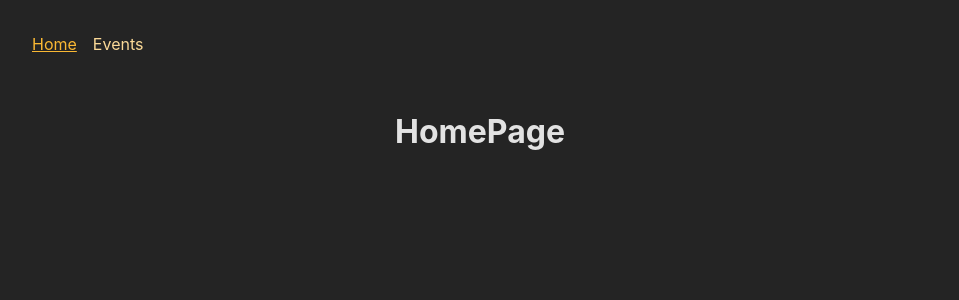
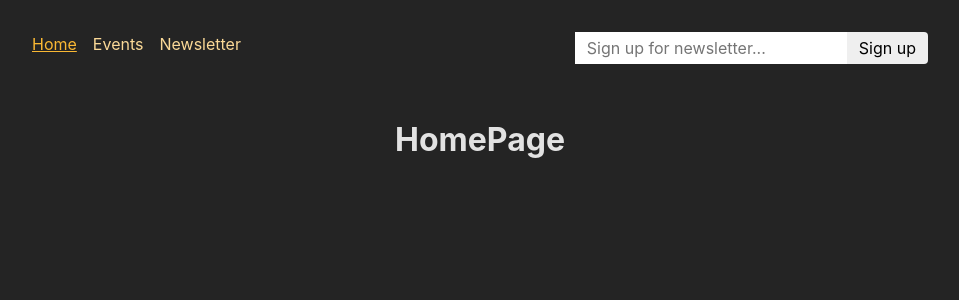
Before and after one commit to Nojus-Murauskas/react-course-SPA-posts-app-frontend-practice, a React (Create React App) app: page / in a window 1280 px wide. Shown: the top 300 px of the page, without its empty margins (160-1119 px from the left). Built offline with nearby package versions, Linux system fonts and the light colour scheme.

Commit message:
new files

```diff
--- a/src/App.js
+++ b/src/App.js
@@ -10,6 +10,7 @@
 import EditEventPage from "./pages/EditEvent";
 import EventsRootLayout from "./pages/EventsRoot";
 import { action as manipulateEventAction } from "./components/EventForm";
+import NewsletterPage, { action as newsletterAction } from "./pages/Newsletter";
 
 // 1. Add five new (dummy) page components (content can be simple <h1> elements)
 //    - HomePage
@@ -59,6 +60,11 @@
 					{ path: "new", element: <NewEventPage />, action: manipulateEventAction },
 				],
 			},
+			{
+				path: "newsletter",
+				element: <NewsletterPage />,
+				action: newsletterAction,
+			},
 		],
 	},
 ]);
--- a/src/components/MainNavigation.js
+++ b/src/components/MainNavigation.js
@@ -1,5 +1,7 @@
 import { NavLink } from "react-router-dom";
+
 import classes from "./MainNavigation.module.css";
+import NewsletterSignup from "./NewsletterSignup";
 
 function MainNavigation() {
 	return (
@@ -23,8 +25,17 @@
 							Events
 						</NavLink>
 					</li>
+					<li>
+						<NavLink
+							to='/newsletter'
+							className={({ isActive }) => (isActive ? classes.active : undefined)}
+						>
+							Newsletter
+						</NavLink>
+					</li>
 				</ul>
 			</nav>
+			<NewsletterSignup />
 		</header>
 	);
 }
--- /dev/null
+++ b/src/components/NewsletterSignup.js
@@ -0,0 +1,16 @@
+import classes from './NewsletterSignup.module.css';
+
+function NewsletterSignup() {
+  return (
+    <form method="post" className={classes.newsletter}>
+      <input
+        type="email"
+        placeholder="Sign up for newsletter..."
+        aria-label="Sign up for newsletter"
+      />
+      <button>Sign up</button>
+    </form>
+  );
+}
+
+export default NewsletterSignup;
--- /dev/null
+++ b/src/components/NewsletterSignup.module.css
@@ -0,0 +1,18 @@
+.newsletter input,
+.newsletter button {
+  font: inherit;
+  padding: 0.25rem 0.75rem;
+  border-radius: 0;
+  border: none;
+}
+
+.newsletter button {
+  border-top-right-radius: 4px;
+  border-bottom-right-radius: 4px;
+  cursor: pointer;
+}
+
+.newsletter button:hover {
+  background-color: var(--color-primary-300);
+  color: var(--color-gray-800);
+}
--- /dev/null
+++ b/src/pages/Newsletter.js
@@ -0,0 +1,21 @@
+import NewsletterSignup from '../components/NewsletterSignup';
+import PageContent from '../components/PageContent';
+
+function NewsletterPage() {
+  return (
+    <PageContent title="Join our awesome newsletter!">
+      <NewsletterSignup />
+    </PageContent>
+  );
+}
+
+export default NewsletterPage;
+
+export async function action({ request }) {
+  const data = await request.formData();
+  const email = data.get('email');
+
+  // send to backend newsletter server ...
+  console.log(email);
+  return { message: 'Signup successful!' };
+}
```
